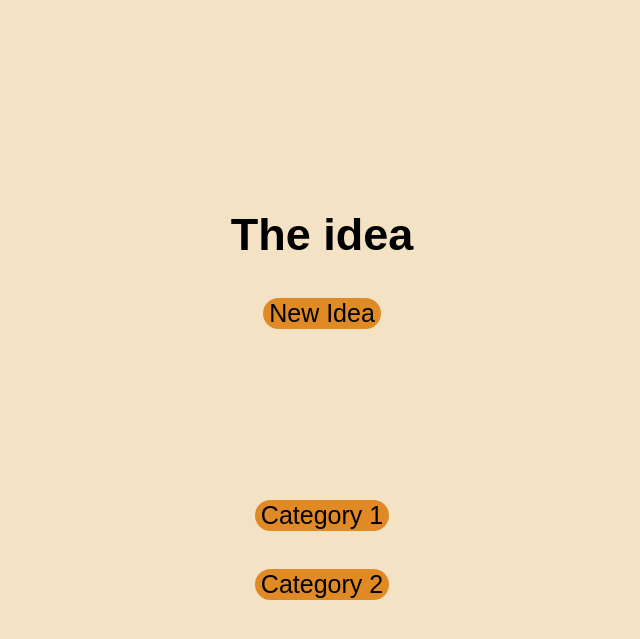
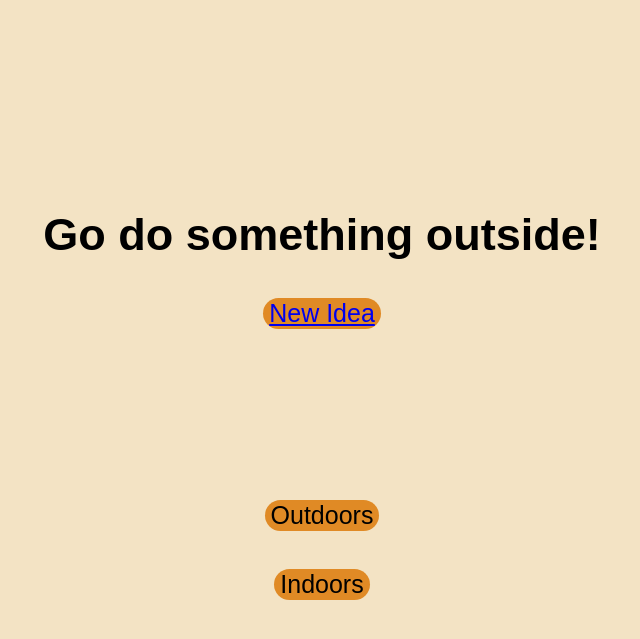
Before and after one commit to Punktike/flasktest, a Flask app: page / in a window 1280 px wide. Shown: the part 108-747 px from the top of the page, without its empty margins (318-958 px from the left). Run offline with Flask 3, Linux system fonts and the light colour scheme.

Commit message:
Flask works; Still not done tho

```diff
--- /dev/null
+++ b/choices/indoors/ideas.txt
@@ -0,0 +1,3 @@
+Play a board game!
+Look out the window!
+Take a nap!
--- a/main.py
+++ b/main.py
@@ -1,10 +1,25 @@
 from flask import Flask, render_template
+from stuff import Idea, Category
 
 app = Flask(__name__)
 
 @app.route('/')
 def initial_page():
-    return render_template('index.html')
+    a = Idea.Idea(Category.Categories.all)
+    b = a.getidea()
+    return render_template('index.html', idea =b)
+
+@app.route('/outdoors')
+def outdoors():
+    a = Idea.Idea(Category.Categories.outdoors)
+    b = a.getidea()
+    return render_template('index.html', idea =b)
+
+@app.route('/indoors')
+def indoors():
+    a = Idea.Idea(Category.Categories.indoors)
+    b = a.getidea()
+    return render_template('index.html', idea =b)
 
 if __name__ == "__main__": #Why does name have to be __main__?
     app.run(host='0.0.0.0',	port=3000)
--- a/stuff/Category.py
+++ b/stuff/Category.py
@@ -3,7 +3,6 @@ class Category:
         self.filepath = filepath
         self.name = name
 
-
 class Categories:
     all = Category("all", "choices")
     outdoors = Category("outdoors", "choices/outdoors")
--- a/stuff/Idea.py
+++ b/stuff/Idea.py
@@ -1,21 +1,29 @@
+import os
+import random
 from stuff.Category import Category
-import random
-
-import os
 
 class Idea:
-    def __init__(self, text : str, category : Category):
-        self.text = text
+    def __init__(self, category: Category):
         self.category = category
 
+    def getidea(self):
+        # Call getideas with the category's filepath
+        ideas = self.getideas(self.category.filepath)
+        return random.choice(ideas) if ideas else "No ideas found."
 
-    def getidea(self):
+    def getallideas(self):
+        ideas = self.getideas(self.category.filepath)
+        return ideas
 
-        # Need to add support for subcategories
-
-
-
-        with open(self.category.filepath, "r") as file:
-            content = file.read()
-            lines = content.split("\n")
-            return random.choice(lines)
+    def getideas(self, path: str):
+        ideas = []
+        with os.scandir(path) as entries:
+            for entry in entries:
+                if not entry.is_dir():
+                    with open(entry.path, "r") as file:
+                        content = file.read()
+                        lines = content.split("\n")
+                        ideas.extend(lines)
+                else:
+                    ideas.extend(self.getideas(entry.path))
+        return ideas
--- a/templates/index.html
+++ b/templates/index.html
@@ -25,16 +25,16 @@
     </header>
 
     <section class = "idea|-button">
-        <h1 class="idea-text"> The idea</h1>
+        <h1 class="idea-text"> {{idea}} </h1>
         <div class="new-idea-button">
-            <button class="button">New Idea</button>
+            <button class="button"> <a href="/"> New Idea </a></button>
         </div>
     </section>
 
-
+    <!-- Will probably need to add some python here -->
     <section class="categories">
-        <button class="button">Category 1</button>
-        <button class="button">Category 2</button>
+        <button class="button">Outdoors</button>
+        <button class="button">Indoors</button>
     </section>
 </body>
 </html>
```
